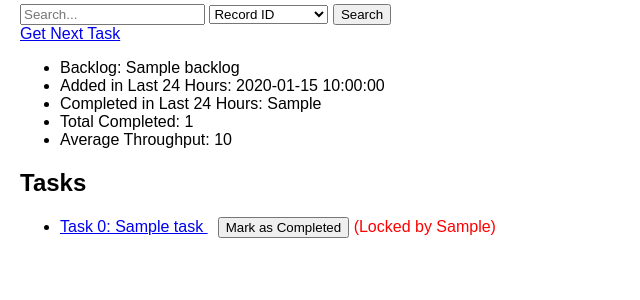
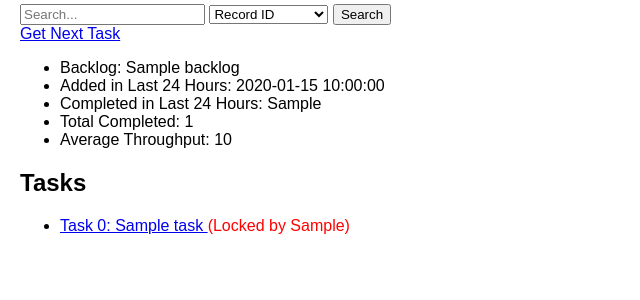
Before and after one commit to LSrihith/DataStewardship, a Flask app: template templates/queue.html in a window 1280 px wide. Shown: the part 278-578 px from the top of the page, without its empty margins (0-640 px from the left). Run offline with Flask 3, Linux system fonts and the light colour scheme; the template is opened without the code that fills it: most values are stand-ins (such as "Sample title", 1, 10 or a date in 2020).

Commit message:
Updating a functionality
Removing complete_task function and written the same functionality under update_task function

```diff
--- a/app.py
+++ b/app.py
@@ -234,7 +234,33 @@ def update_task(queue_name, task_id):
     action = request.form.get('status')
     # Set the status based on the action specified in the form
     if action == "Completed":
+        now = datetime.now()
         df.loc[task_id, 'Status'] = 'Completed'
+        df.loc[task_id, 'Completion Time'] = now.strftime('%Y-%m-%d %H:%M:%S')
+
+        # Append the completed row to a CSV for history
+        if not os.path.exists('completed_records'):
+            os.makedirs('completed_records')
+        completed_file_path = os.path.join('completed_records', f'{queue_name}_completed_records.csv')
+
+        # Extract just this one row
+        completed_task = df.loc[[task_id]].copy()
+        completed_task.to_csv(
+            completed_file_path,
+            mode='a',
+            header=not os.path.exists(completed_file_path),
+            index=False
+        )
+
+        # Remove the task from the active queue
+        df.drop(task_id, inplace=True)
+        df.reset_index(drop=True, inplace=True)
+
+        # Update the in-memory DataFrame
+        work_queues[queue_name] = df
+
+        # Finally, redirect to the queue page (the completed task is now gone)
+        return redirect(url_for('queue', queue_name=queue_name))
     elif action == "Not Found":
         df.loc[task_id, 'Status'] = 'Not Found'
     elif action == "Skip":
@@ -327,39 +353,7 @@ def unlock_expired_locks():
 def check_expired_locks():
     unlock_expired_locks()
 
-@app.route('/queue/<queue_name>/complete_task/<int:task_id>', methods=['POST'])
-def complete_task(queue_name, task_id):
-    df = work_queues.get(queue_name)
-    if df is None or task_id >= len(df):
-        return "Queue or task not found", 404
 
-    # Mark the record as completed and set the completion time
-    now = datetime.now()
-    df.loc[task_id, 'Status'] = 'Completed'
-    df.loc[task_id, 'Completion Time'] = now.strftime('%Y-%m-%d %H:%M:%S')
-
-    # Save completed task information to a CSV file
-    if not os.path.exists('completed_records'):
-        os.makedirs('completed_records')
-    completed_file_path = os.path.join('completed_records', f'{queue_name}_completed_records.csv')
-
-    # Extract the single completed row
-    completed_row = df.loc[[task_id]]
-
-    # Append it to CSV
-    completed_row.to_csv(
-        completed_file_path,
-        mode='a',
-        header=not os.path.exists(completed_file_path),
-        index=False
-    )
-
-    # Remove the completed record from the active queue
-    df.drop(task_id, inplace=True)
-    df.reset_index(drop=True, inplace=True)
-    work_queues[queue_name] = df
-
-    return redirect(url_for('queue', queue_name=queue_name))
 
 
 if __name__ == '__main__':
--- a/templates/queue.html
+++ b/templates/queue.html
@@ -58,13 +58,6 @@
                         Task {{ loop.index0 }}: {{ task }}
                     </a>
 
-                    <!-- Button to directly mark it as completed -->
-                    <form action="{{ url_for('complete_task', queue_name=queue_name, task_id=loop.index0) }}"
-                          method="POST"
-                          style="display:inline; margin-left:10px;">
-                        <button type="submit">Mark as Completed</button>
-                    </form>
-
                     <!-- Show if locked_by is not None -->
                     {% if task['locked_by'] %}
                         <span style="color:red;">(Locked by {{ task['locked_by'] }})</span>
```
